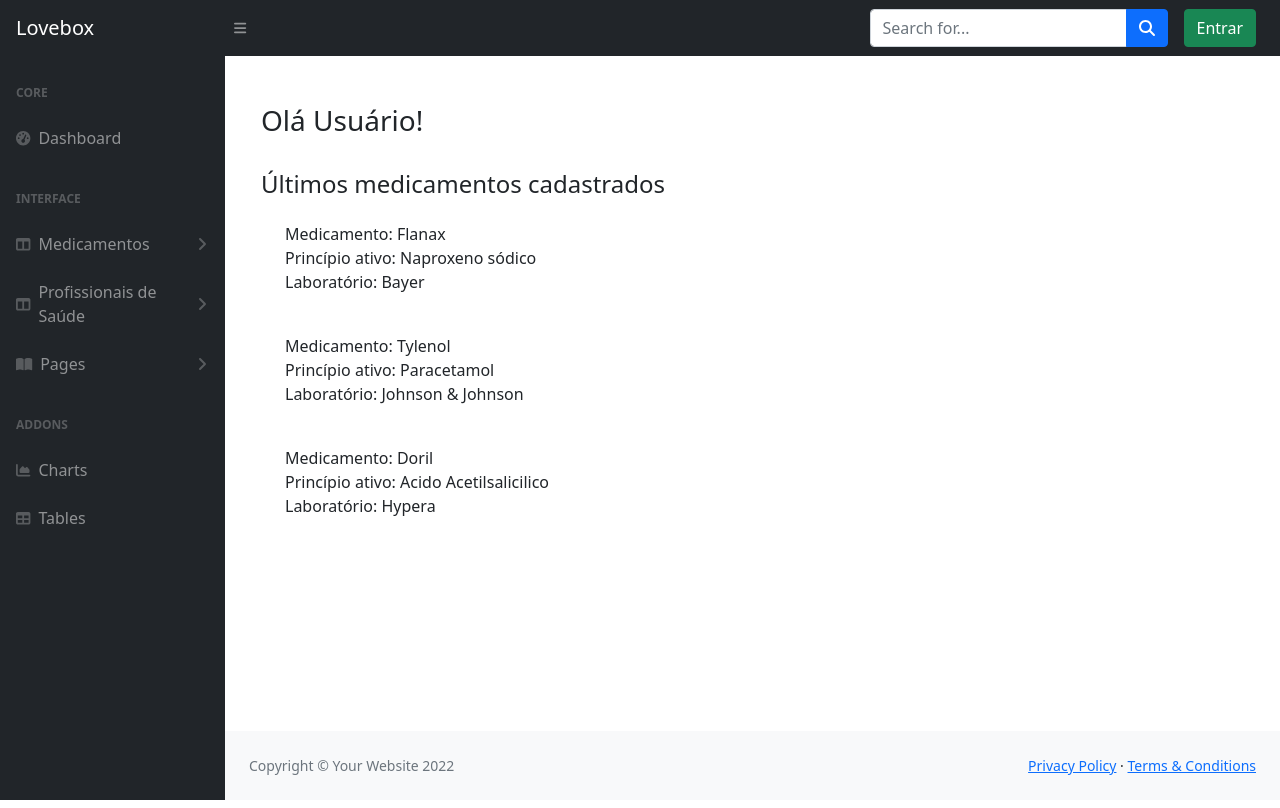
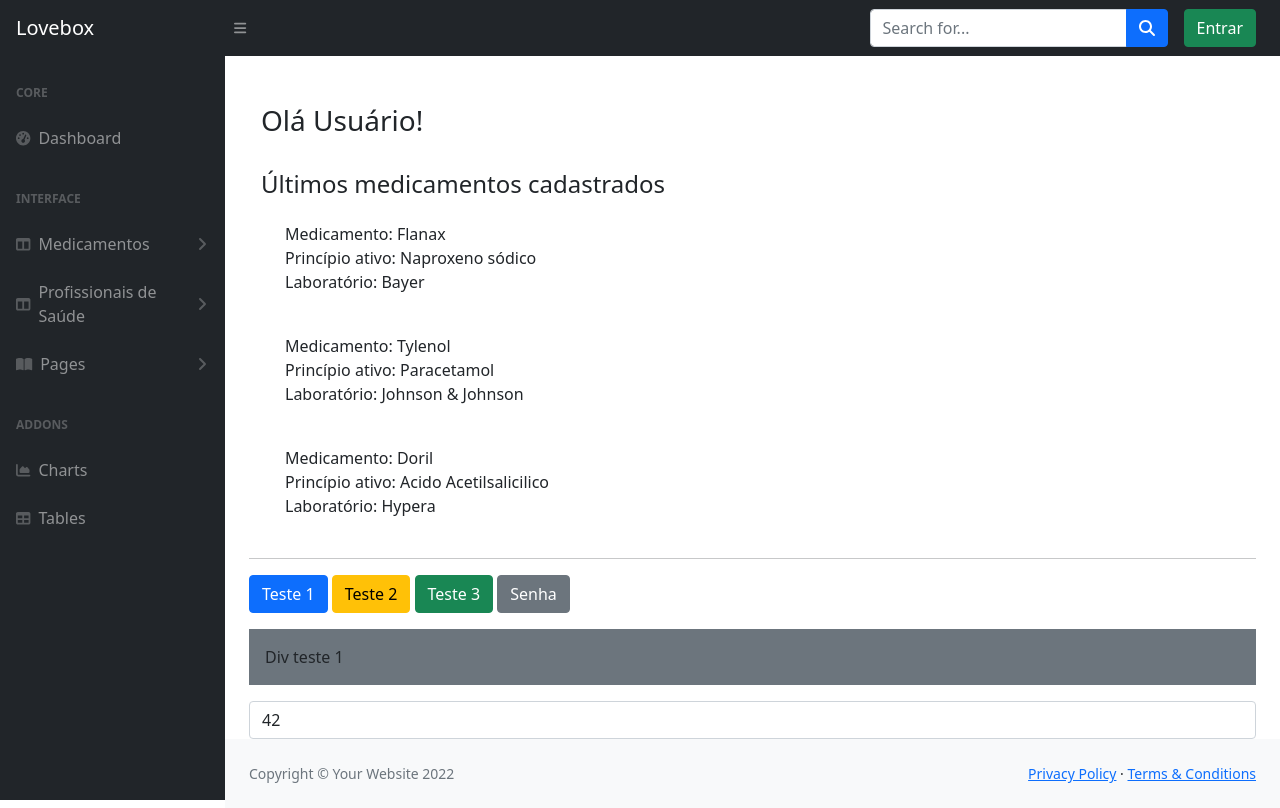
Before and after one commit to AngelMizutani/django-lovebox, a Django app: page / in a window 1280 px wide. Run offline with Django 4.2, Linux system fonts and the light colour scheme; data comes from the database, SQL or seed files in the repository; some libraries are stand-ins or nearby versions.

Commit message:
aula03out22

```diff
--- a/Lovebox/cadastros/templates/cadastros/index.html
+++ b/Lovebox/cadastros/templates/cadastros/index.html
@@ -29,4 +29,62 @@
             </div>
         </div>
     </div>
+
+    <hr>
+
+    <button id="btn-teste1" class="btn btn-primary">Teste 1</button>
+
+    <button id="btn-teste2" class="btn btn-warning">Teste 2</button>
+
+    <button id="btn-teste3" class="btn btn-success">Teste 3</button>
+
+    <button id="btn-teste4" class="btn btn-secondary">Senha</button>
+
+    <div class="div-teste1 p-3 my-3 bg-secondary">
+        Div teste 1
+    </div>
+
+    <div class="div-teste2 p-3 my-3 bg-warning" style="display: none;">
+        Div teste 2
+    </div>
+
+    <input type="text" name="teste" id="input-teste" class="form-control" value="42">
 {% endblock %}
+
+{% block scripts %}
+    <script>
+        $(document).ready(function () {
+            // alert("Ok");
+
+            $("#btn-teste1").click(function(){
+                $(".div-teste2").hide();
+                $(".div-teste1").fadeIn();
+            });
+
+            $("#btn-teste2").click(function () {
+                $(".div-teste1").hide();
+                $(".div-teste2").removeClass('bg-success').addClass('bg-warning');
+                var valor = $("#input-teste").val();
+                $(".div-teste2").text(valor);
+
+                $(".div-teste2").fadeIn();
+            });
+
+            $("#btn-teste3").click(function () {
+                $(".div-teste2").removeClass('bg-warning').addClass('bg-success');
+            });
+
+            $("#btn-teste4").click(function (e) {
+                e.preventDefault();
+
+                var tipo = $("#input-teste").attr("type");
+
+                if(tipo === "password"){
+                    $("#input-teste").attr("type", "text");
+                } else {
+                    $("#input-teste").attr("type", "password");
+                }
+            });
+        });
+    </script>
+{% endblock %}
```
